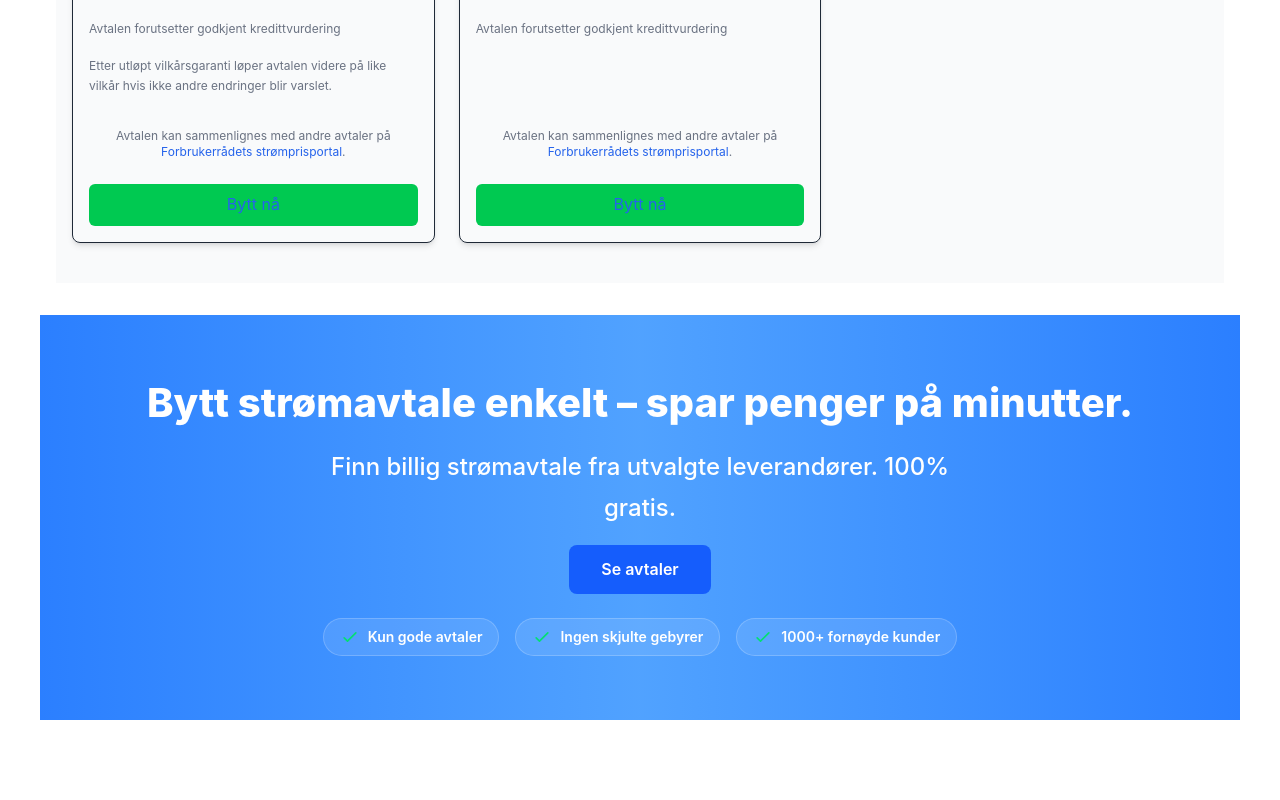
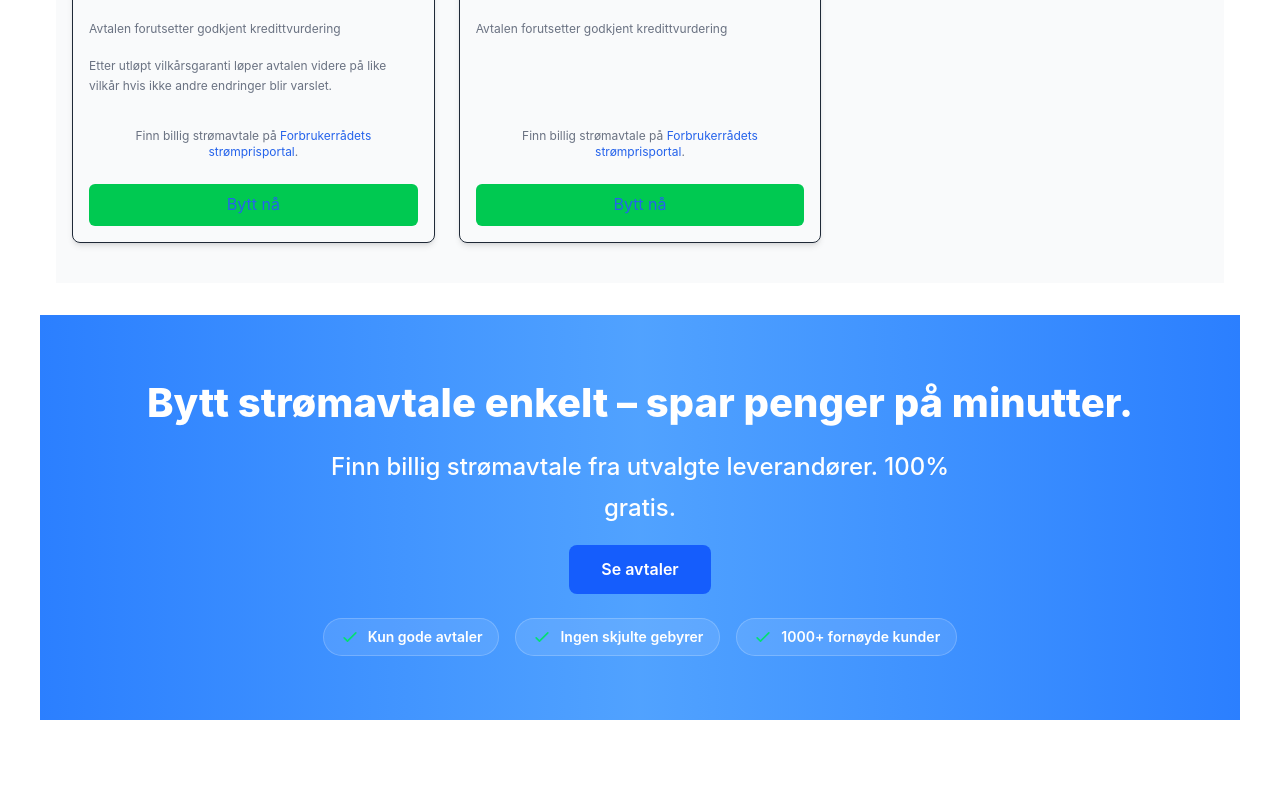
Before and after one commit to hazzler78/stromsjef, a Next.js app: page / in a window 1280 px wide. Shown: the part 860-1660 px from the top of the page. Built offline with nearby package versions, Linux system fonts and the light colour scheme; no server answers.

Commit message:
Update text from 'Sammenlign' to 'Finn billig strømavtale' throughout website

```diff
--- a/src/app/fastpriskalkulator/page.tsx
+++ b/src/app/fastpriskalkulator/page.tsx
@@ -183,7 +183,7 @@ const FastpriskalkulatorPage = () => {
                     href="/#sammenligning"
                     className="bg-blue-600 text-white !text-white px-8 py-3 rounded-lg font-semibold hover:bg-blue-700 transition-colors"
                   >
-                    Se tilgjengelige fastprisavtaler
+                    Finn billig strømavtale
                   </Link>
                 </div>
               </div>
@@ -254,7 +254,7 @@ const FastpriskalkulatorPage = () => {
             href="/#sammenligning"
             className="bg-blue-600 text-white !text-white px-8 py-3 rounded-lg font-semibold hover:bg-blue-700 transition-colors"
           >
-            Start søk
+            Finn billig strømavtale
           </Link>
         </div>
       </section>
--- a/src/app/om-oss/page.tsx
+++ b/src/app/om-oss/page.tsx
@@ -23,7 +23,7 @@ export default function OmOss() {
             <strong>Finn billig strømavtale:</strong> Vi viser deg nøye utvalgte strømavtaler fra pålitelige leverandører. Med vår tjeneste kan du enkelt finne den avtaletypen som passer deg best – enten du foretrekker spotpris eller fastpris.
           </li>
           <li>
-            <strong>Fastpris- og spotprisavtaler:</strong> Se og sammenlign ulike fastprisavtaler (med ulike bindingstider) eller spotprisavtaler som følger markedet. Vi gir deg tydelig informasjon om priser, påslag og eventuelle avgifter.
+            <strong>Fastpris- og spotprisavtaler:</strong> Finn billig strømavtale med ulike fastprisavtaler (med ulike bindingstider) eller spotprisavtaler som følger markedet. Vi gir deg tydelig informasjon om priser, påslag og eventuelle avgifter.
           </li>
           <li>
             <strong>Skreddersydde løsninger for bedrifter:</strong> Vi tilbyr også rådgivning og spesialtilpassede strømavtaler for bedrifter som ønsker bedre kontroll og lavere strømkostnader.
--- a/src/app/spotpriskontroll/page.tsx
+++ b/src/app/spotpriskontroll/page.tsx
@@ -183,7 +183,7 @@ const FastpriskalkulatorPage = () => {
                     href="/#sammenligning"
                     className="bg-blue-600 text-white px-8 py-3 rounded-lg font-semibold hover:bg-blue-700 transition-colors"
                   >
-                    Se tilgjengelige fastprisavtaler
+                    Finn billig strømavtale
                   </Link>
                 </div>
               </div>
@@ -259,7 +259,7 @@ const FastpriskalkulatorPage = () => {
             href="/#sammenligning"
             className="bg-blue-600 text-white px-8 py-3 rounded-lg font-semibold hover:bg-blue-700 transition-colors"
           >
-            Start søk
+            Finn billig strømavtale
           </Link>
         </div>
       </section>
--- a/src/components/PlanCard.tsx
+++ b/src/components/PlanCard.tsx
@@ -74,7 +74,7 @@ const PlanCard = ({ plan }: PlanCardProps) => {
         )}
       </div>
       <div className="mt-4 text-xs text-gray-500 text-center">
-        Avtalen kan sammenlignes med andre avtaler på{' '}
+        Finn billig strømavtale på{' '}
         <Link href="https://www.forbrukerradet.no/strompris/" target="_blank" rel="noopener noreferrer" className="underline hover:text-gray-700">
           Forbrukerrådets strømprisportal
         </Link>.
```
